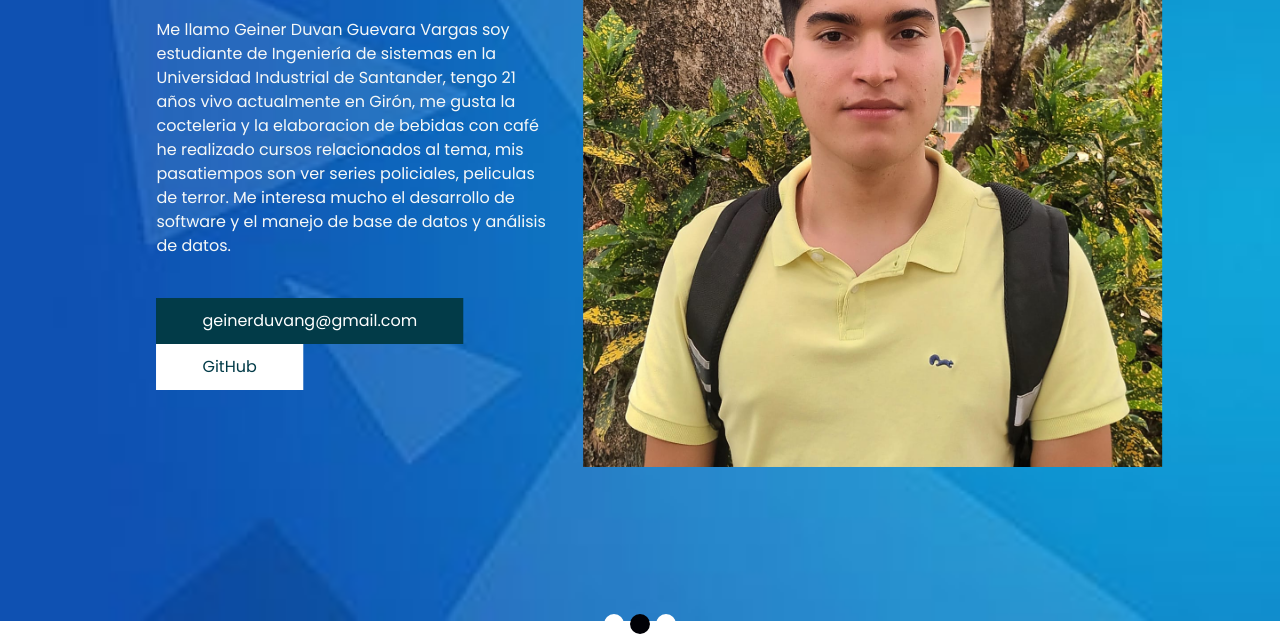
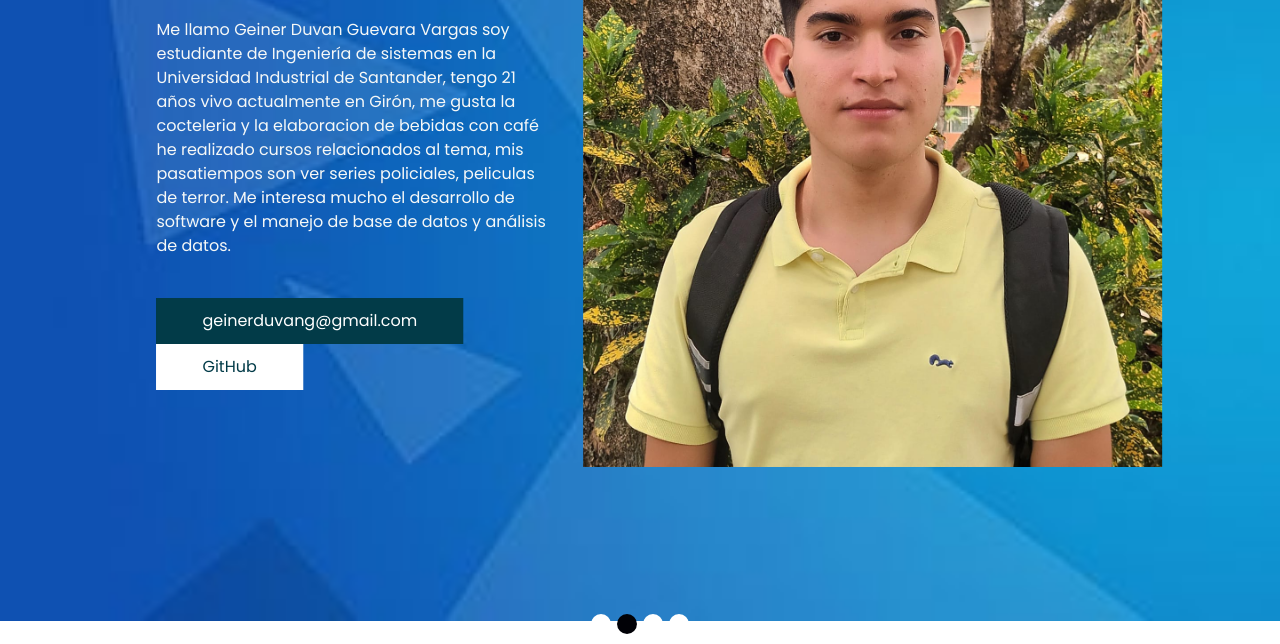
Before and after one commit to ArquitecturaComputadores-Grupo6/CodeCraft, a plain HTML site: page integrantes.html in a window 1280 px wide. Shown: the part 429-1073 px from the top of the page. Drawn offline with nearby package versions, Linux system fonts and the light colour scheme.

Commit message:
Update integrantes.html

```diff
--- a/integrantes.html
+++ b/integrantes.html
@@ -64,6 +64,7 @@
           <li data-target="#carouselExampleIndicators" data-slide-to="0" class="active"></li>
           <li data-target="#carouselExampleIndicators" data-slide-to="1"></li>
           <li data-target="#carouselExampleIndicators" data-slide-to="2"></li>
+          <li data-target="#carouselExampleIndicators" data-slide-to="3"></li>
         </ol>
         <div class="carousel-inner">
           <div class="carousel-item active">
```
